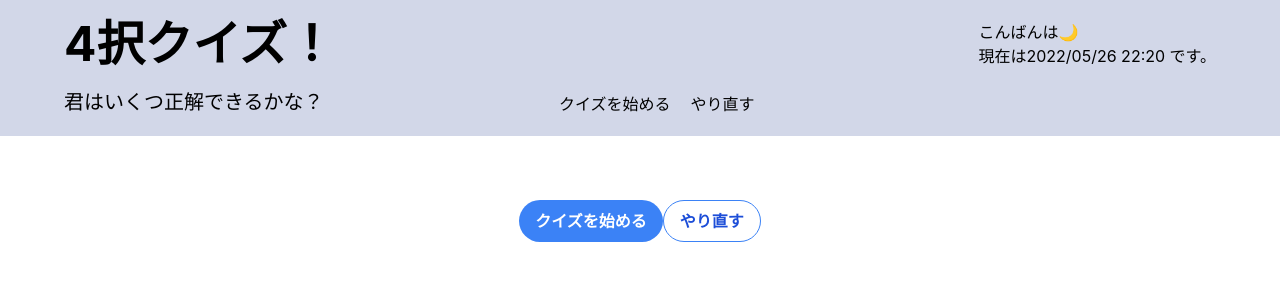
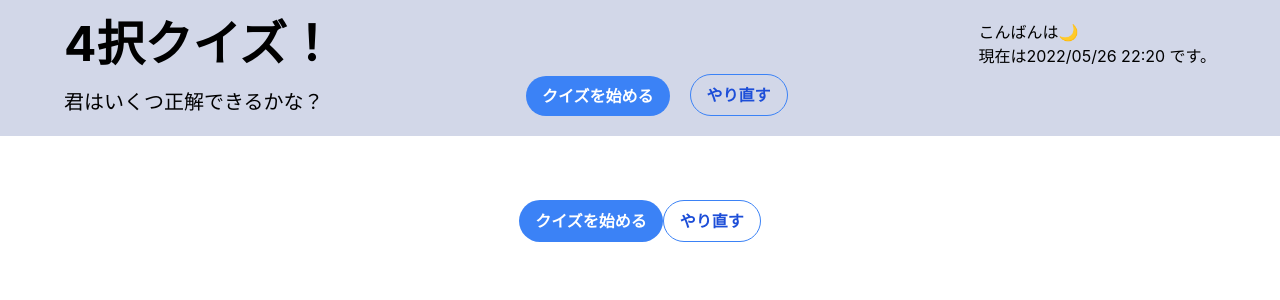
Before and after one commit to Mackie-S/RaiseTech_React, a React (Create React App) app: page / in a window 1280 px wide. Shown: the top 300 px of the page. Built offline with nearby package versions, Linux system fonts and the light colour scheme.

Commit message:
delete commentout and add props for className

```diff
--- a/src/Components/Buttons.jsx
+++ b/src/Components/Buttons.jsx
@@ -1,6 +1,7 @@
 export const Buttons = (props) => {
-  return <button onClick={props.onClick}>{props.children}</button>;
+  return (
+    <button onClick={props.onClick} className={props.className}>
+      {props.children}
+    </button>
+  );
 };
-
-// スタートボタン：className="bg-blue-500 hover:bg-blue-700 text-white font-bold py-2 px-4 rounded-full"
-// やり直すボタン：className="bg-transparent hover:bg-blue-500 text-blue-700 font-semibold hover:text-white py-2 px-4 border border-blue-500 hover:border-transparent rounded-full"
```
